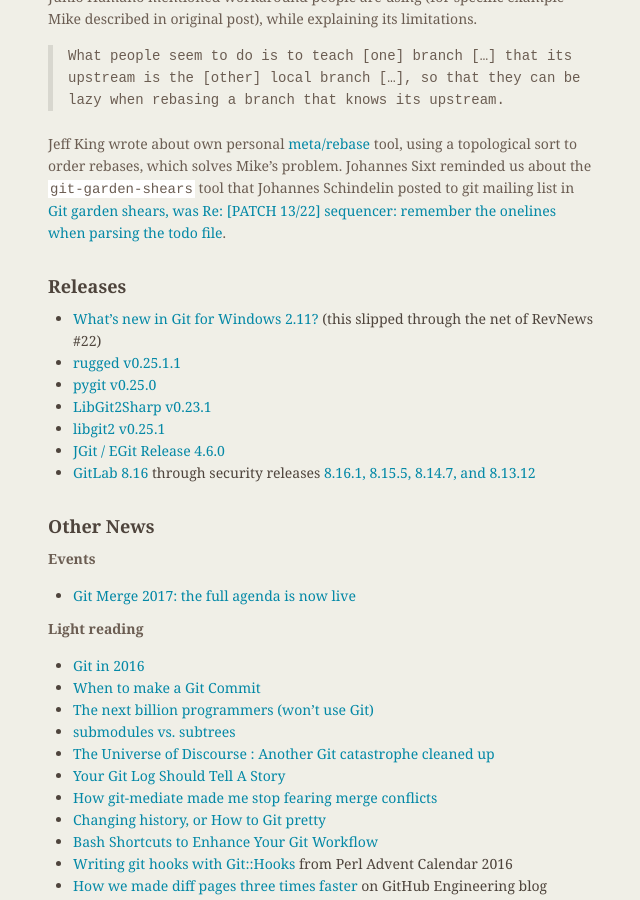
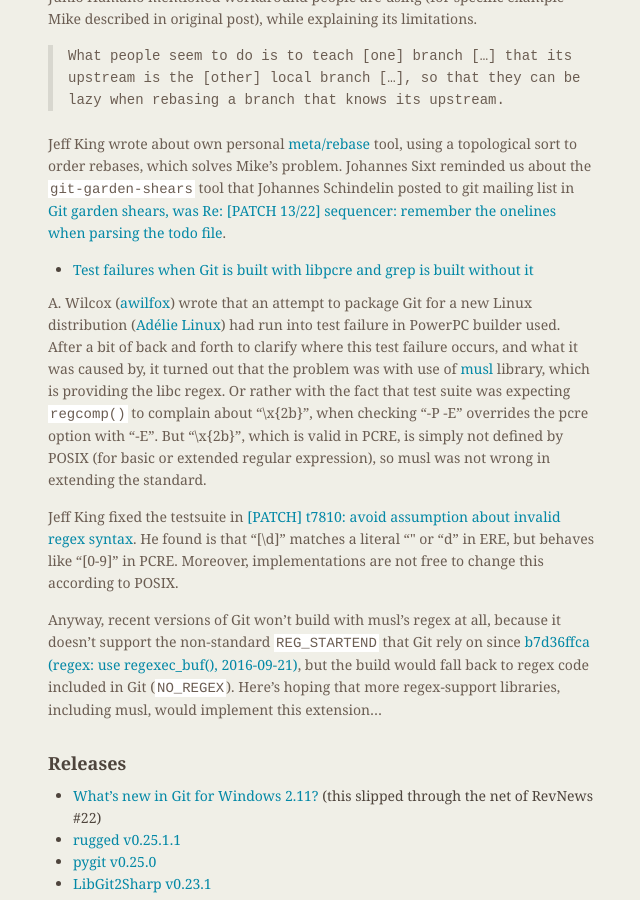
Before and after one commit to git/git.github.io, a Jekyll site: the page built from rev_news/drafts/edition-23.md, in a window 1280 px wide and 900 px high, scrolled down 2539 px. Shown: the whole window, without its empty margins (486-1126 px from the left). Built offline with Jekyll 4.4.1, drawn with Linux system fonts in a browser that asks for light colours.

Commit message:
rn-23: "Test failures when Git is built with libpcre and grep is built without it"

```diff
--- a/rev_news/drafts/edition-23.md
+++ b/rev_news/drafts/edition-23.md
@@ -153,6 +153,34 @@
 that Johannes Schindelin posted to git mailing list in
 [Git garden shears, was Re: [PATCH 13/22] sequencer: remember the onelines when parsing the todo file](https://public-inbox.org/git/alpine.DEB.2.20.1609111027330.129229@virtualbox/).
 
+* [Test failures when Git is built with libpcre and grep is built without it](https://public-inbox.org/git/58688C9F.4000605@adelielinux.org/)
+
+A. Wilcox ([awilfox][]) wrote that an attempt to package Git for a new Linux
+distribution ([Adélie Linux][]) had run into test failure in PowerPC builder
+used.  After a bit of back and forth to clarify where this test failure
+occurs, and what it was caused by, it turned out that the problem was
+with use of [musl][] library, which is providing the libc regex.  Or rather
+with the fact that test suite was expecting `regcomp()` to complain
+about "\x{2b}", when checking "-P -E" overrides the pcre option with "-E".
+But "\x{2b}", which is valid in PCRE, is simply not defined by POSIX
+(for basic or extended regular expression), so musl was not wrong in
+extending the standard.
+
+Jeff King fixed the testsuite in [[PATCH] t7810: avoid assumption about invalid regex syntax](https://public-inbox.org/git/20170111111055.j3hgijpaabvy6kyg@sigill.intra.peff.net/).
+He found is that "[\d]" matches a literal "\" or "d" in ERE,
+but behaves like "[0-9]" in PCRE.  Moreover, implementations are not free
+to change this according to POSIX.
+
+Anyway, recent versions of Git won't build with musl's regex at all,
+because it doesn't support the non-standard `REG_STARTEND` that Git
+rely on since [b7d36ffca (regex: use regexec_buf(), 2016-09-21)](https://git.kernel.org/cgit/git/git.git/commit/?id=b7d36ffca), but
+the build would fall back to regex code included in Git (`NO_REGEX`).
+Here's hoping that more regex-support libraries, including musl, would
+implement this extension...
+
+[awilfox]: https://github.com/awilfox
+[Adélie Linux]: http://adelielinux.org
+[musl]: https://www.musl-libc.org/
 
 
 ## Releases
```
